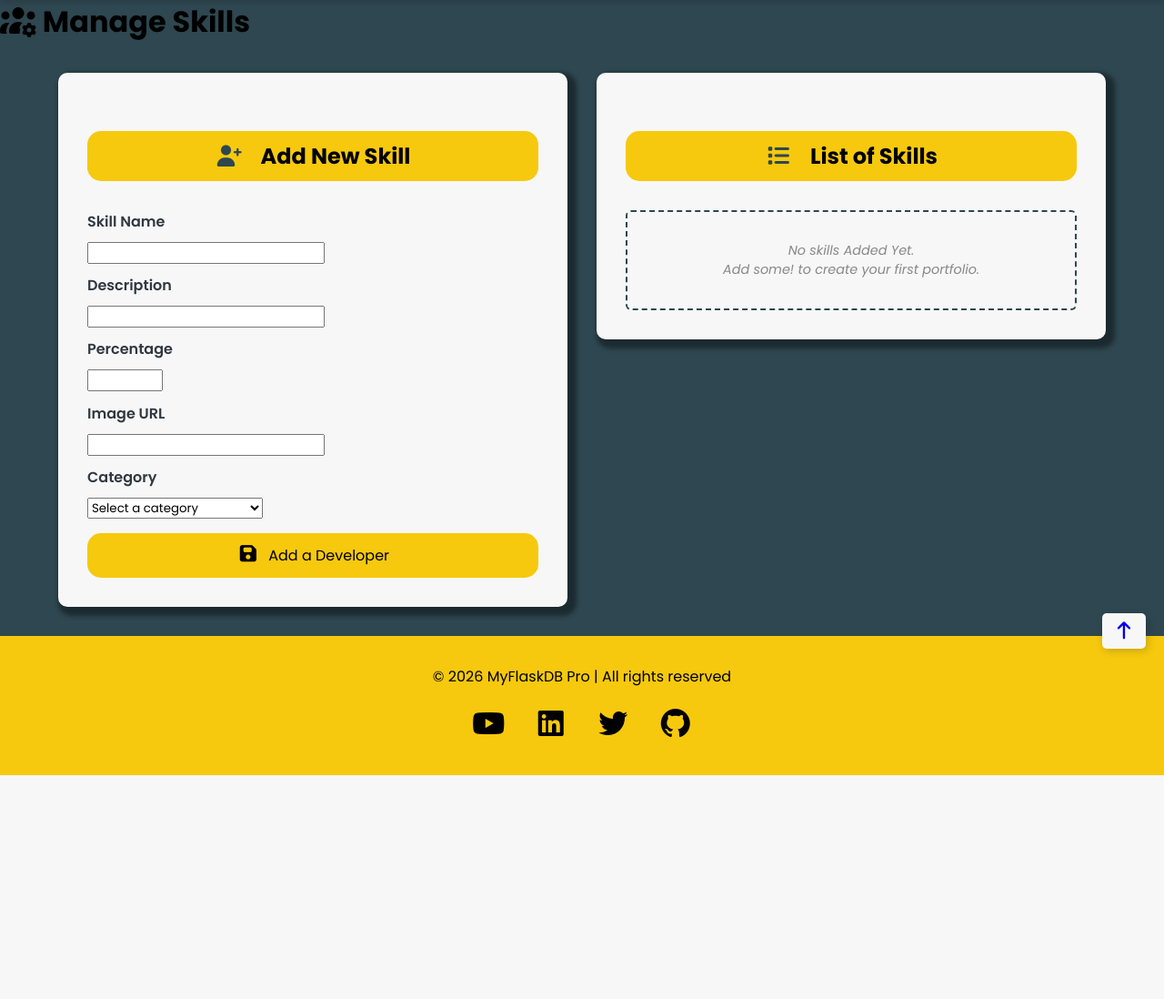
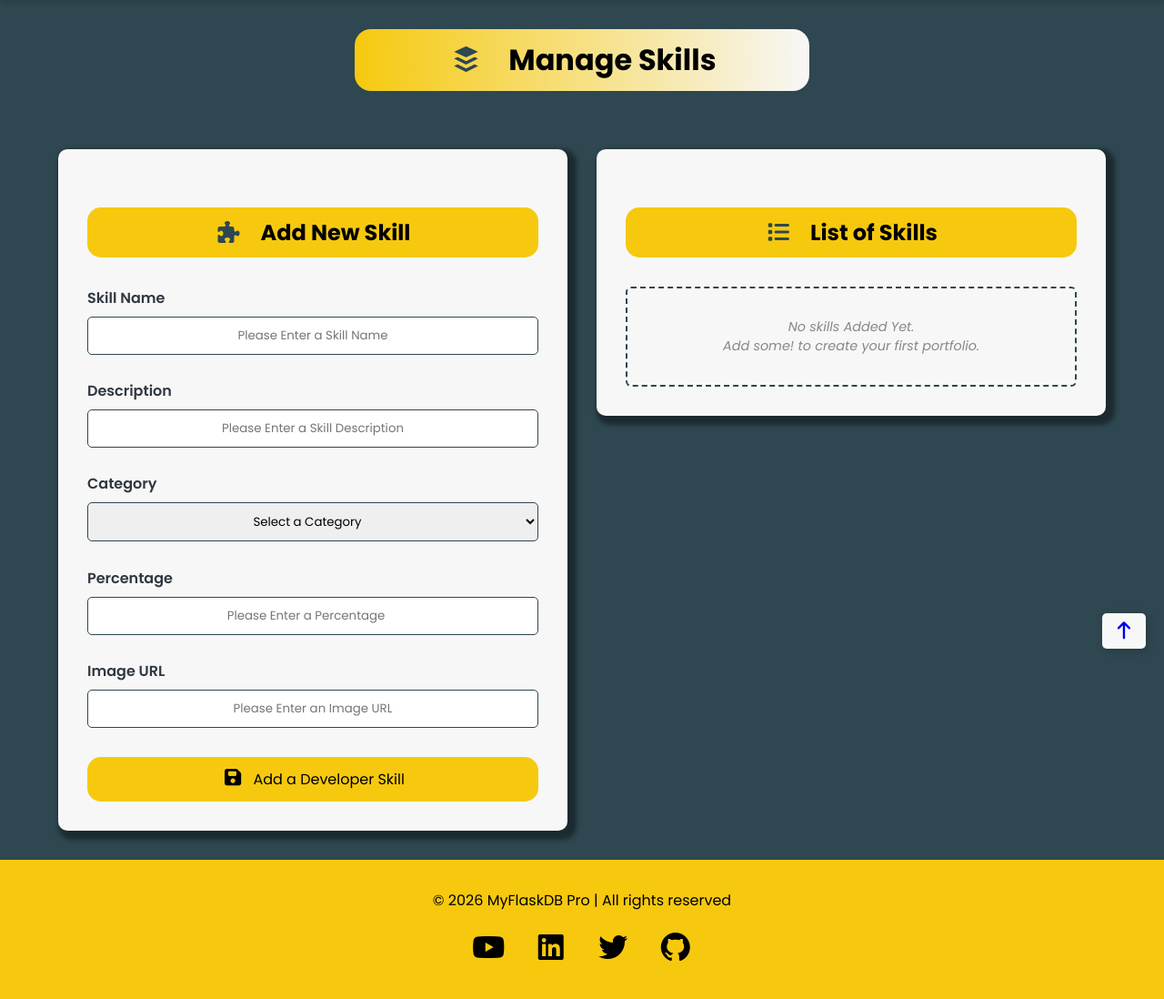
Before and after one commit to Mohd-Idris/Module-4-Project-Python-Flask-DB, a Flask app: page /skills in a window 1280 px wide. Shown: the part 67-1165 px from the top of the page at 91% size. Before the commit the page ends 919 px from the top, so only its background shows below. Run offline with Flask 3, Linux system fonts and the light colour scheme; some libraries are stand-ins or nearby versions.

Commit message:
Added Edit-Skills Page & Styled both Skills and Edit-Skills pages

```diff
--- a/static/css/style.css
+++ b/static/css/style.css
@@ -203,7 +203,9 @@ body.skills-page {
 }
 
 .dev-title,
-.edit-dev-title {
+.edit-dev-title,
+.skill-title,
+.edit-skill-title {
   background: linear-gradient(to right, var(--accent-color), var(--input-color));
   text-align: center;
   margin: 2rem auto;
@@ -215,13 +217,17 @@ body.skills-page {
 }
 
 .dev-title i,
-.edit-dev-title i {
+.edit-dev-title i,
+.skill-title i,
+.edit-skill-title i {
   color: var(--base-color);
   margin-right: 20px;
 }
 
 .dev-title-span,
-.edit-dev-title-span {
+.edit-dev-title-span,
+.skill-title-span,
+.edit-skill-title-span {
   color: var(--general--color);
 }
 
@@ -263,7 +269,10 @@ body.skills-page {
 }
 
 .add-developer-form input,
-.edit-developer-form input {
+.edit-developer-form input,
+.add-skill-form input,
+.add-skill-form select,
+.edit-skill-form input {
   width: 100%;
   padding: 10px;
   margin-bottom: 1rem;
@@ -272,14 +281,18 @@ body.skills-page {
 }
 
 .add-developer-form input:focus,
-.edit-developer-form input:focus {
+.edit-developer-form input:focus,
+.add-skill-form input:focus,
+.edit-skill-form input:focus {
   outline: none;
   border-color: var(--accent-color);
   box-shadow: 0 0 5px var(--accent-color);
 }
 
 .btn-add-dev-form,
-.btn-edit-dev-form {
+.btn-edit-dev-form,
+.btn-add-skill-form,
+.btn-edit-skill-form {
   background: var(--accent-color);
   color: var(--general--color);
   width: 100%;
@@ -291,7 +304,8 @@ body.skills-page {
   border: none;
 }
 
-.btn-edit-dev-cancel {
+.btn-edit-dev-cancel,
+.btn-edit-skill-cancel {
   background: var(--error-color);
   color: var(--input-color);
   width: 100%;
@@ -309,7 +323,10 @@ body.skills-page {
 
 .btn-add-dev-form:hover,
 .btn-edit-dev-form:hover,
-.btn-edit-dev-cancel:hover {
+.btn-edit-dev-cancel:hover,
+.btn-add-skill-form:hover,
+.btn-edit-skill-form:hover,
+.btn-edit-skill-cancel:hover {
   background-color: var(--base-color);
   color: var(--input-color);
   text-transform: uppercase;
@@ -318,7 +335,10 @@ body.skills-page {
 
 .btn-add-dev-form i,
 .btn-edit-dev-form i,
-.btn-edit-dev-cancel i {
+.btn-edit-dev-cancel i,
+.btn-add-skill-form i,
+.btn-edit-skill-form i,
+.btn-edit-skill-cancel i {
   /* color: var(--base-color); */
   display: inline-flex;
   justify-content: center;
@@ -329,7 +349,10 @@ body.skills-page {
 
 .btn-add-dev-form i:hover,
 .btn-edit-dev-form i:hover,
-.btn-edit-dev-cancel i:hover {
+.btn-edit-dev-cancel i:hover,
+.btn-add-skill-form i:hover,
+.btn-edit-skill-form i:hover,
+.btn-edit-skill-cancel i:hover {
   color: var(--accent-color);
   text-transform: uppercase;
   transition: all 0.3s ease;
@@ -443,6 +466,52 @@ body.skills-page {
   padding: 1rem 5%;
 }
 
+/* End of Edit Developers page styling */
+/* ---------------------------------- */
+
+/* Skills Page styling */
+/* ------------------ */
+.add-skill-form input[placeholder],
+.add-skill-form select {
+  text-align: center;
+}
+
+
+/* End of Skills Page styling */
+/* ------------------------- */
+
+/* Edit Skills Page styling */
+/* -------------------------- */
+.edit-skill-title {
+  margin: 2rem auto 1rem;
+}
+
+.edit-heading-title {
+  background-color: var(--accent-color);
+  width: 100%;
+  max-width: 500px;
+  margin: 1rem auto;
+  padding: 10px 20px;
+  border-radius: 18px;
+  text-align: center;
+}
+
+.edit-heading-title i {
+  color: var(--base-color);
+  margin-right: 20px;
+}
+
+.edit-skill-wrapper {
+  width: 90%;
+  max-width: 600px;
+  margin: 0 auto;
+  padding: 1rem 5%;
+}
+
+/* End of Edit Skills page styling */
+/* ---------------------------------- */
+
+
 .flash-messages {
   width: 90%;
   max-width: 600px;
--- a/templates/skills.html
+++ b/templates/skills.html
@@ -1,29 +1,23 @@
 {% extends "base.html" %}{%block body_class%}skills-page{%endblock%} {% block content %}
-<h1 class="skill-title"><i class="fa-solid fa-users-gear"></i>
+<h1 class="skill-title"><i class="fa-brands fa-buffer"></i>
   <span class="skill-title-span">M</span>anage <span class="skill-title-span">S</span>kills
 </h1>
 
 <div class="two-columns-container">
   <!-- Left Column : Add Developer Form -->
   <section class="form-container panel-layout">
-    <h2 class="left-heading-title"><i class="fa-solid fa-user-plus"></i>Add New Skill</h2>
+    <h2 class="left-heading-title"><i class="fa-solid fa-puzzle-piece"></i>Add New Skill</h2>
     <form action="{{ url_for('add_skill') }}" method="POST" class="add-skill-form">
       <!-- Skill Name -->
       <label for="skill_name" class="Add-form-label">Skill Name</label>
-      <input type="text" id="skill_name" name="skill_name" />
+      <input type="text" id="skill_name" name="skill_name" placeholder="Please Enter a Skill Name" />
       <!-- Description -->
       <label for="description" class="Add-form-label">Description</label>
-      <input type="text" id="description" name="description" />
-      <!-- Percentage -->
-      <label for="percentage" class="Add-form-label">Percentage</label>
-      <input type="number" id="percentage" name="percentage" min="0" max="100" />
-      <!-- Image URL -->
-      <label for="image_url" class="Add-form-label">Image URL</label>
-      <input type="url" id="image_url" name="image_url" />
+      <input type="text" id="description" name="description" placeholder="Please Enter a Skill Description" />
       <!-- Category -->
       <label for="category" class="Add-form-label">Category</label>
       <select id="category" name="category">
-        <option value="">Select a category</option>
+        <option value="">Select a Category</option>
         <option value="Programming">Frontend Development</option>
         <option value="Programming">Backend Development</option>
         <option value="Programming">Programming Languages</option>
@@ -33,13 +27,20 @@
         <option value="Marketing">Marketing</option>
         <option value="Marketing">Others</option>
       </select>
-      <button type="submit" class="btn-add-dev-form"><i class="fa-solid fa-floppy-disk"></i> Add a
-        Developer</button>
+      <!-- Percentage -->
+      <label for="percentage" class="Add-form-label">Percentage</label>
+      <input type="number" id="percentage" name="percentage" min="0" max="100"
+        placeholder="Please Enter a Percentage" />
+      <!-- Image URL -->
+      <label for="image_url" class="Add-form-label">Image URL</label>
+      <input type="url" id="image_url" name="image_url" placeholder="Please Enter an Image URL" />
+      <button type="submit" class="btn-add-skill-form"><i class="fa-solid fa-floppy-disk"></i> Add a Developer
+        Skill</button>
     </form>
   </section>
 
   <!-- Right Column : List of Skills plus Edit/Delete Options -->
-  <section class="list-developers-container panel-layout">
+  <section class="list-skills-container panel-layout">
     <h2 class="right-heading-title"><i class="fa-solid fa-list"></i>List of Skills</h2>
     {% if skills %}
     <div class="cards-container">
```
Also changed, not shown: edit-skills.html (added, +48 -0 lines).
